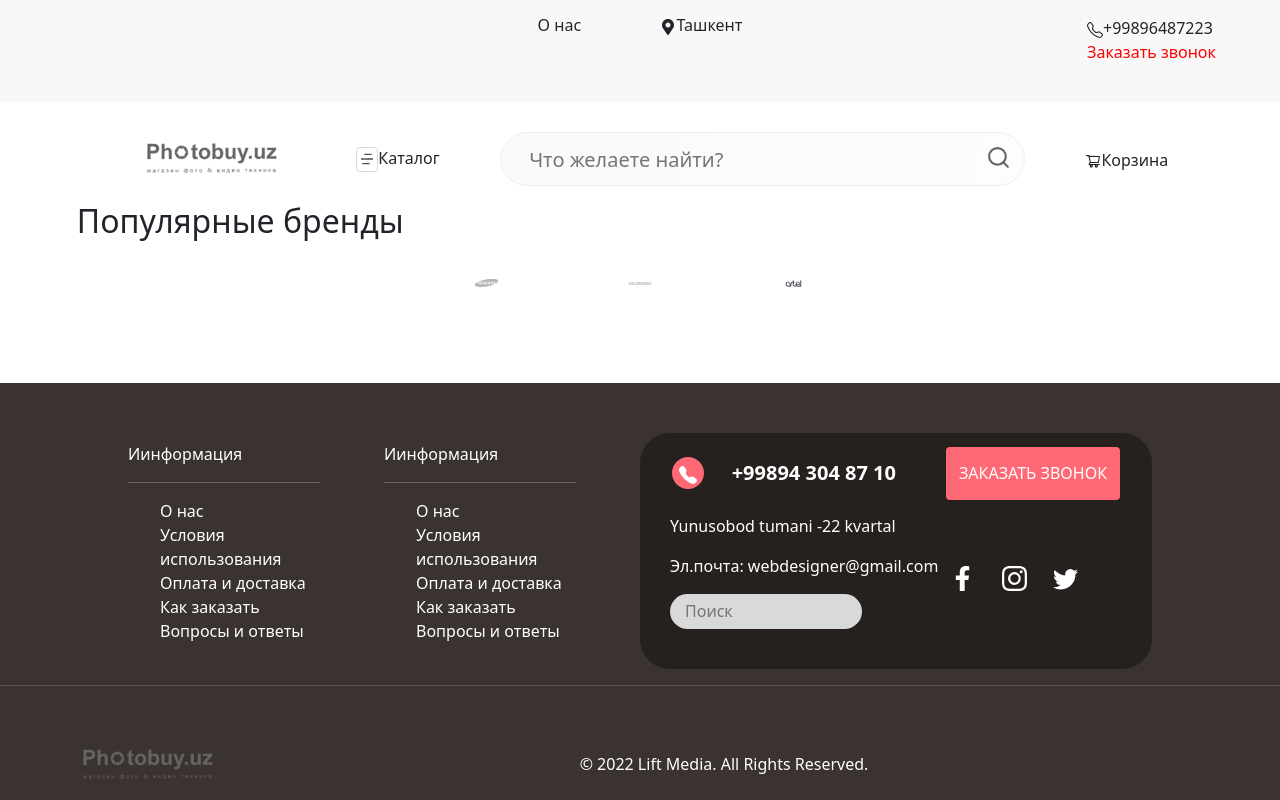
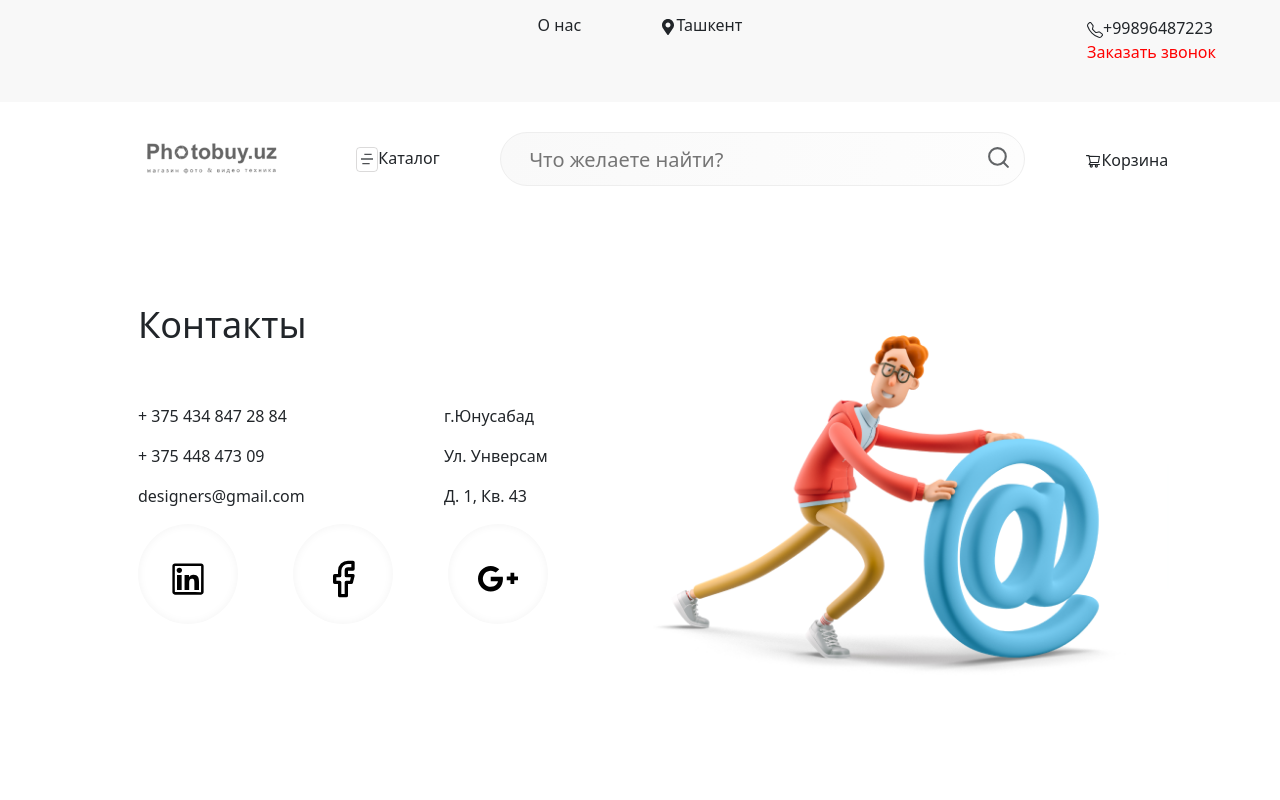
Before and after one commit to Abbasiteen/shopping, a React (Create React App) app: page / in a window 1280 px wide. Shown: the top 800 px of the page. Built offline with nearby package versions, Linux system fonts and the light colour scheme.

Commit message:
dashboard media
dashboard media

```diff
--- a/src/App.js
+++ b/src/App.js
@@ -11,7 +11,7 @@ export default class App extends Component {
     return (
       <div>
         <Navbar/>
-        {/* <Contact/> */}
+        <Contact/>
         {/* <About/> */}
         {/* <Dashboard/>  */}
         <Footer/>
--- a/src/pages/css/Contact.css
+++ b/src/pages/css/Contact.css
@@ -6,10 +6,11 @@
     display: flex;
     align-items: center;
     justify-content: space-between;
+    margin: 0 auto;
 }
 .contact_t{
     /* width: 20vw; */
-    margin: 100px auto;
+    margin: 100px 10px;
     /* display: flex;
     align-items: center;
     justify-content: space-between; */
@@ -26,6 +27,52 @@
     align-items: center;
     justify-content: space-between;
 }
+@media(max-width:1300px){
+    .contact_links{
+        width: 32vw;
+    }
+    .about_img{
+        width: 45vw !important;
+        margin-left: 40px;
+    }
+}
+.contact_icons{
+    /* width: 22vw; */
+    display: flex;
+    align-items: center;
+    justify-content: space-between;
+}
+.contact_icon{
+    width: 100px;
+    height: 100px;
+    background: none;
+    border: none;
+    font-size: 40px;
+    background: linear-gradient(98.34deg, #FFFFFF 0%, #FFFFFF 100%);
+    box-shadow: inset 0px 0px 10px rgba(0, 0, 0, 0.05);
+    border-radius: 60px;
+}
 .about_img{
     margin-top: 110px;
+    width: 55vw;
 }
+/* @media(min-width:800px){
+    .contact{
+        display: block;
+    }
+    .contact_2{
+        display: none;
+    }
+} */
+/*
+@media(max-width:800px){
+    .contact_title{
+        padding-top: 0;
+    }
+    .contact{
+        display: none;
+    }
+    .contact_2{
+        display: block;
+    }
+} */
--- a/src/pages/css/Dashboard.css
+++ b/src/pages/css/Dashboard.css
@@ -9,10 +9,14 @@
 }
 .Новинки_cards{
     width: 80vw;
-    display: grid;
+    /* display: grid;
     grid-template-columns:  302px 302px 302px 302px 302px;
-    gap: 23px 24px;
+    gap: 23px 24px; */
     margin: 4% auto;
+    display: flex;
+    align-items: center;
+    justify-content: space-between;
+    overflow: scroll;
 }
 .Новинки_title{
     margin-left: 6%;
@@ -21,7 +25,7 @@
     margin-top: 5%;
 }
 .Новинки_card{
-    /* width: 302px; */
+    width: 302px;
     height: 559px;
     align-items: center;
     justify-content: center;
@@ -79,13 +83,17 @@
 }
 .Скидки_cards{
     width: 80vw;
-    display: grid;
+    /* display: grid;
     grid-template-columns: 302px 302px 302px 302px 302px;
-    gap: 23px 24px;
+    gap: 23px 24px; */
     margin: auto;
+    display: flex;
+    align-items: center;
+    justify-content: space-between;
+    overflow: scroll;
 }
 .Скидки_card{
-    /* width: 302px; */
+    width: 302px;
     height: 559px;
     align-items: center;
     justify-content: center;
@@ -111,11 +119,14 @@
 }
 .famous_cards{
     width: 80vw;
-    display: grid;
+    /* display: grid;
     grid-template-columns: 237px 237px 237px 237px 237px;
-    gap: 25px 23px;
+    gap: 25px 23px; */
     margin: 5% auto;
-    /* margin: 30px; */
+    display: flex;
+    align-items: center;
+    justify-content: space-between;
+    overflow: scroll;
 }
 .camer_card{
     height: 179px;
@@ -158,13 +169,17 @@
 }
 .xit_cards{
     width: 80vw;
-    display: grid;
+    /* display: grid;
     grid-template-columns:  302px 302px 302px 302px;
-    gap: 23px 24px;
+    gap: 23px 24px; */
     margin: auto;
+    display: flex;
+    align-items: center;
+    justify-content: space-between;
+    overflow: scroll;
 }
 .xit_card{
-    /* width: 302px; */
+    width: 302px;
     height: 559px;
     align-items: center;
     justify-content: center;
--- a/src/pages/js/Contact.js
+++ b/src/pages/js/Contact.js
@@ -1,6 +1,7 @@
 import React, { Component } from 'react';
 import { FiFacebook } from 'react-icons/fi'
 import { ImGooglePlus } from 'react-icons/im'
+import { AiOutlineLinkedin } from 'react-icons/ai'
 import contact from '../img/contact.png'
 import '../css/Contact.css'
 
@@ -23,14 +24,17 @@ export default class Dashboard extends Component {
                         <p>Д. 1, Кв. 43</p>
                     </div>
                 </div>
-                <div className='contact_icons'>
-                <button><FiFacebook/></button>
-                <button><ImGooglePlus/></button>
-                </div>
+                    <div className='contact_icons'>
+                        <button className='contact_icon'><AiOutlineLinkedin/></button>
+                        <button className='contact_icon'><FiFacebook/></button>
+                        <button className='contact_icon'><ImGooglePlus/></button>
+                    </div>
                 </div>
                 <img src={contact} alt='' className='about_img' />
-
             </div>
+            {/* <div className='contact_2'>
+                <img src={contact} alt='' className='about_img2' />
+            </div> */}
         </div>
       )
     }
--- a/src/pages/js/Footer.js
+++ b/src/pages/js/Footer.js
@@ -150,7 +150,15 @@ export default class Footer extends Component {
                 <li>Вопросы и ответы</li>
               </ul>
             </div>
+
             </div>
+          <div className='footer_end'>
+
+            <div className='f_logo'>
+              <img src={logo} alt=""className='f_logo'/>
+            </div>
+            <p className='footer_p'>© 2022 Lift Media. All Rights Reserved. </p>
+          </div>
         </footer>
       </div>
     )
```
